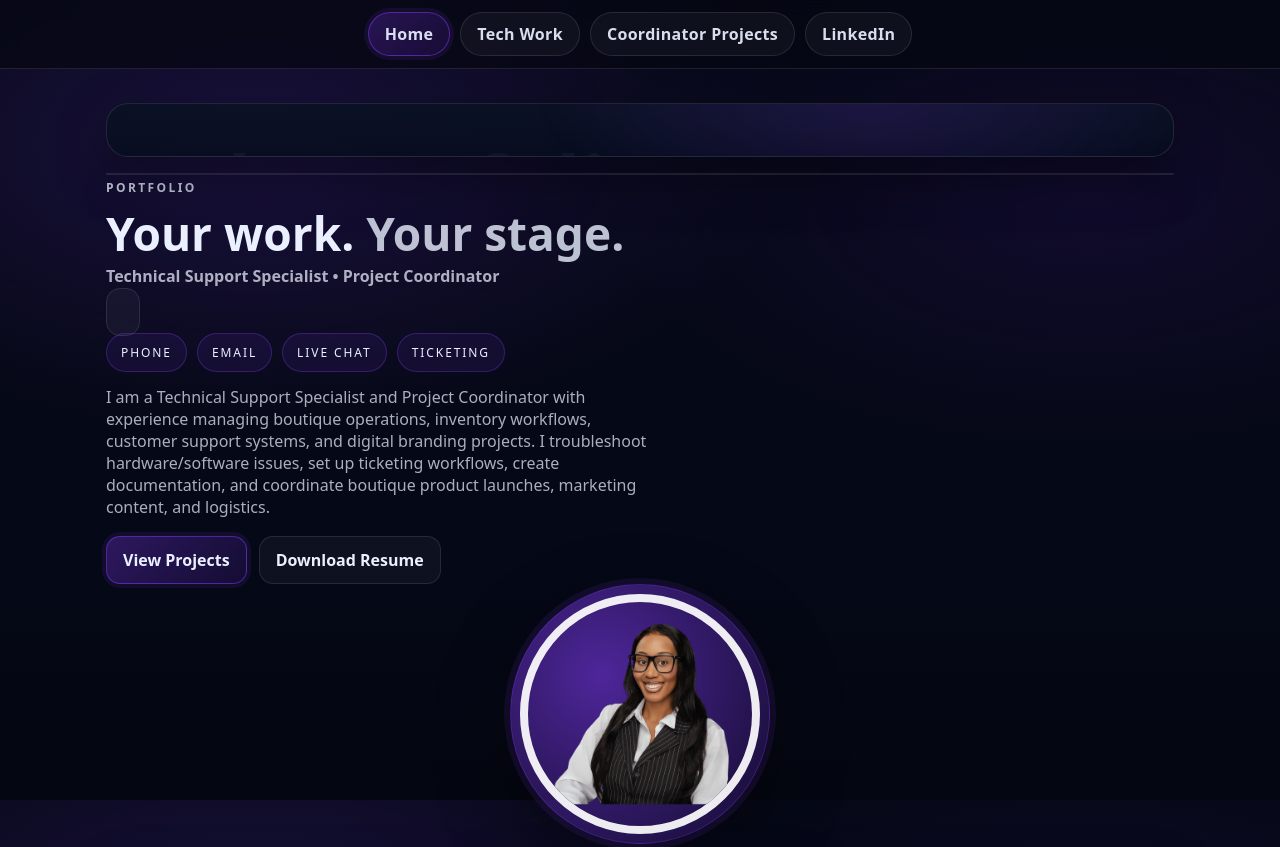
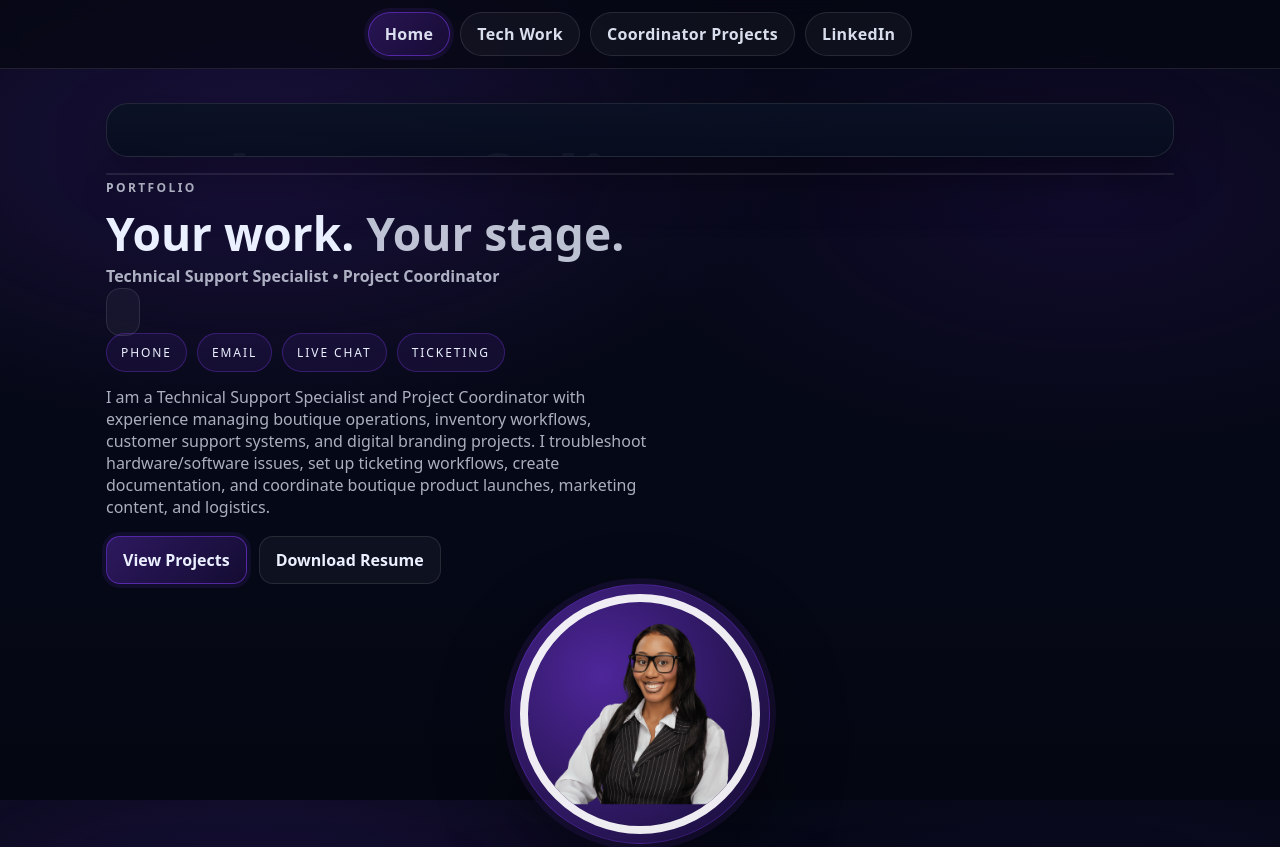
Before and after one commit to ITechGal/ITechGal-yolandasallis-portfolio-v2, a plain HTML site: page index.html in a window 1280 px wide. Shown: the top 847 px of the page. Drawn offline with Linux system fonts and the light colour scheme.

Commit message:
Update style.css

```diff
--- a/style.css
+++ b/style.css
@@ -102,15 +102,6 @@ a{color:inherit}
   letter-spacing:.02em;
   color:rgba(255,255,255,.04);
   pointer-events:none;
-}
-.hero::after{
-  content:"";
-  position:absolute;
-  inset:-40px;
-  background: radial-gradient(600px 260px at 70% 25%, rgba(124,58,237,.16), transparent 55%);
-  filter: blur(10px);
-  z-index:-1;
-  animation: floatGlow 6s ease-in-out infinite;
 }
 
 .kicker{
```
